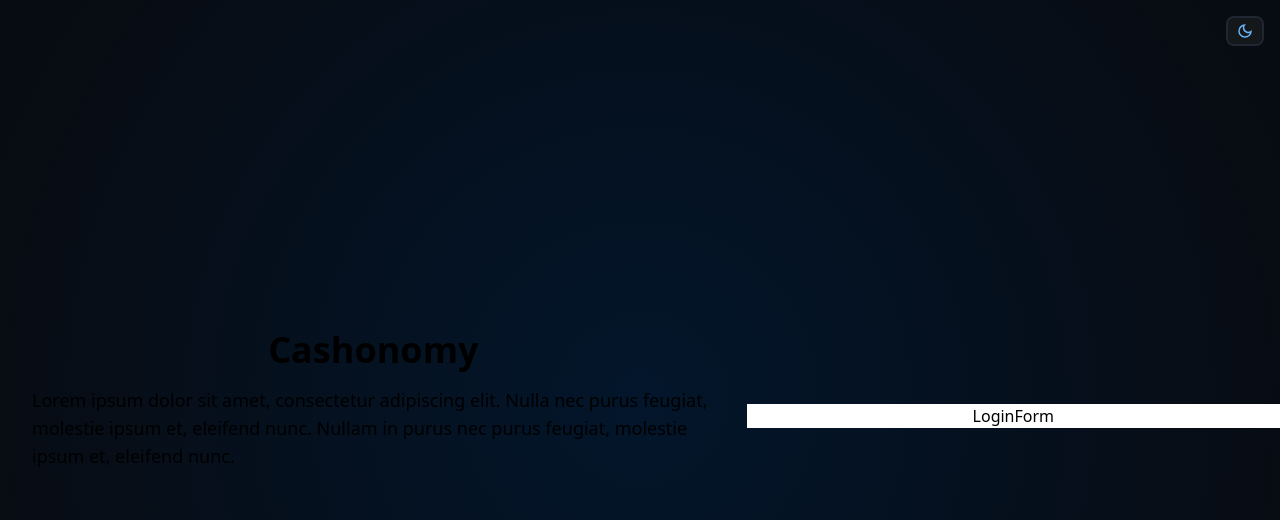
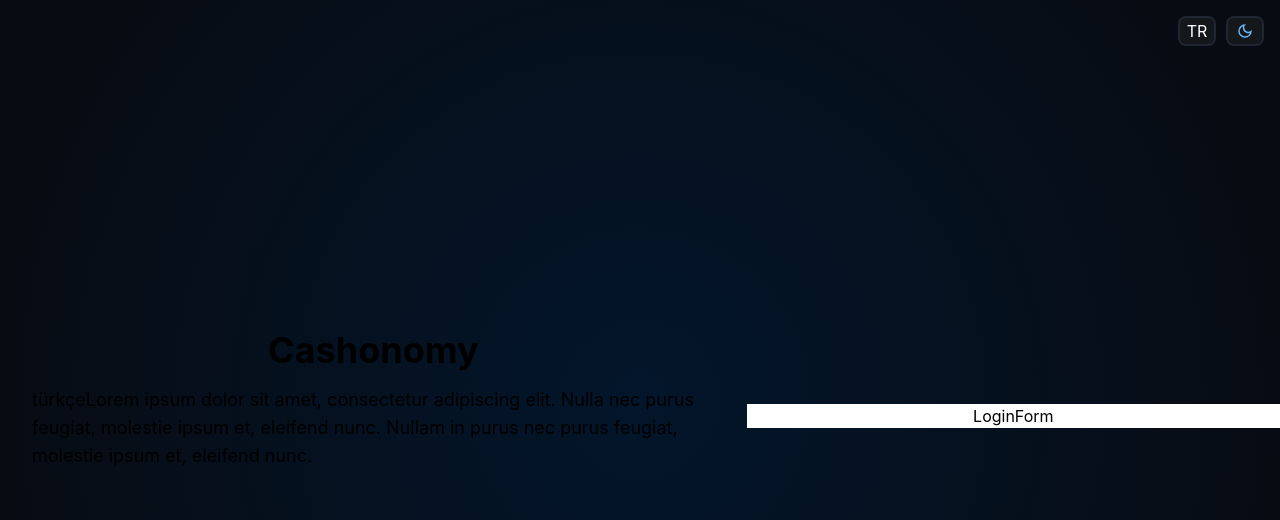
Before and after one commit to aliergul/cashonomy, a React (Vite) app in the folder frontend/: page / in a window 1280 px wide. Shown: the top 520 px of the page. Built offline with nearby package versions, Linux system fonts and the light colour scheme.

Commit message:
language select

```diff
--- /dev/null
+++ b/frontend/src/components/LanguageSelect.tsx
@@ -0,0 +1,115 @@
+import React, { useState } from "react";
+import {
+  Listbox,
+  ListboxButton,
+  ListboxOption,
+  ListboxOptions,
+} from "@headlessui/react";
+import i18next from "i18next";
+import { getLang } from "../i18n/config";
+
+const LanguageSelect: React.FC = () => {
+  const [lang, setLang] = useState(getLang());
+
+  const handleLanguage = (lng: string) => {
+    setLang(lng);
+    localStorage.setItem("lang", lng);
+    i18next.changeLanguage(lng);
+  };
+
+  return (
+    <div
+      className="
+        flex
+        items-center
+        justify-center
+        fixed
+        top-4
+        right-16
+        rounded-lg
+        border-2
+        cursor-pointer
+        hover:bg-opacity-90
+        text-light_text_primary
+        border-light_border
+        bg-light_bg
+        dark:text-dark_text_primary
+        dark:border-dark_border
+        dark:bg-dark_bg
+        dark:hover:bg-opacity-5
+        "
+    >
+      <Listbox value={lang} onChange={handleLanguage}>
+        <div className="relative">
+          <ListboxButton
+            style={{ textTransform: "uppercase" }}
+            className="
+            flex
+            items-center
+            justify-center
+            rounded-md
+            bg-light_bg
+            text-light_primary
+            dark:bg-dark_bg
+            dark:text-dark_primary
+            hover:bg-gray-200
+            dark:hover:bg-gray-700
+            px-2 py-1
+            transition
+            "
+          >
+            <span className="flex items-center justify-center w-[1.125rem] h-[1.125rem]">
+              {lang}
+            </span>
+          </ListboxButton>
+          <ListboxOptions
+            className="
+                absolute
+                right-0
+                mt-2
+                w-36
+                border
+                rounded-lg
+                shadow-lg
+                 bg-light_bg
+                 text-light_text_primary
+                 border-light_border
+                 dark:bg-dark_bg
+                 dark:border-dark_border
+                 dark:text-dark_text_primary
+                overflow-hidden
+                    "
+          >
+            <ListboxOption
+              value="tr"
+              className={({ active, selected }) =>
+                `cursor-pointer px-4 py-2 ${
+                  active ? "bg-blue-100 dark:bg-gray-700" : ""
+                } ${
+                  selected ? "font-bold text-blue-600 dark:text-blue-400" : ""
+                }`
+              }
+            >
+              TR
+            </ListboxOption>
+
+            <ListboxOption
+              value="en"
+              className={({ active, selected }) =>
+                `cursor-pointer px-4 py-2 ${
+                  active ? "bg-blue-100 dark:bg-gray-700" : ""
+                } ${
+                  selected ? "font-bold text-blue-600 dark:text-blue-400" : ""
+                }`
+              }
+            >
+              EN
+            </ListboxOption>
+          </ListboxOptions>
+        </div>
+      </Listbox>
+    </div>
+  );
+};
+
+export default LanguageSelect;
--- a/frontend/src/i18n/config.ts
+++ b/frontend/src/i18n/config.ts
@@ -2,6 +2,8 @@
 import i18next from "i18next";
 import en from "./en.json";
 import tr from "./tr.json";
+
+export const getLang = () => i18next.language || "tr";
 
 i18next.use(initReactI18next).init({
   lng: localStorage.getItem("lang") || "tr",
--- a/frontend/src/i18n/en.json
+++ b/frontend/src/i18n/en.json
@@ -1,5 +1,11 @@
 {
-  "auth_form": {
+  "theme": {
+    "system": "System",
+    "light": "Light",
+    "dark": "Dark"
+  },
+  "welcome_page": {
+    "description": "ingilizceLorem ipsum dolor sit amet, consectetur adipiscing elit. Nulla nec purus feugiat, molestie ipsum et, eleifend nunc. Nullam in purus nec purus feugiat, molestie ipsum et, eleifend nunc.",
     "login": "Login"
   }
 }
--- a/frontend/src/i18n/tr.json
+++ b/frontend/src/i18n/tr.json
@@ -5,7 +5,7 @@
     "dark": "Koyu"
   },
   "welcome_page": {
-    "description": "Lorem ipsum dolor sit amet, consectetur adipiscing elit. Nulla nec purus feugiat, molestie ipsum et, eleifend nunc. Nullam in purus nec purus feugiat, molestie ipsum et, eleifend nunc.",
+    "description": "türkçeLorem ipsum dolor sit amet, consectetur adipiscing elit. Nulla nec purus feugiat, molestie ipsum et, eleifend nunc. Nullam in purus nec purus feugiat, molestie ipsum et, eleifend nunc.",
     "login": "Giriş Yap"
   }
 }
--- a/frontend/src/index.css
+++ b/frontend/src/index.css
@@ -1,3 +1,12 @@
+body {
+  margin: 0;
+  font-family: -apple-system, BlinkMacSystemFont, "Segoe UI", "Roboto", "Oxygen",
+    "Ubuntu", "Cantarell", "Fira Sans", "Droid Sans", "Helvetica Neue",
+    sans-serif;
+  -webkit-font-smoothing: antialiased;
+  -moz-osx-font-smoothing: grayscale;
+}
+
 @tailwind base;
 @tailwind components;
 @tailwind utilities;
--- a/frontend/src/pages/WelcomePage/WelcomePage.tsx
+++ b/frontend/src/pages/WelcomePage/WelcomePage.tsx
@@ -4,6 +4,7 @@
 import AuthContainer from "./AuthContainer";
 import Description from "./Description";
 import ColorModeSelect from "../../components/ColorModeSelect";
+import LanguageSelect from "../../components/LanguageSelect";
 
 const WelcomePage: React.FC = () => {
   const [authType, setAuthType] = React.useState<string>("login");
@@ -14,6 +15,7 @@
 
   return (
     <div className="">
+      <LanguageSelect />
       <ColorModeSelect />
       <div className="flex items-center justify-center min-h-screen">
         <div className="flex items-center justify-center space-y-8">
```
